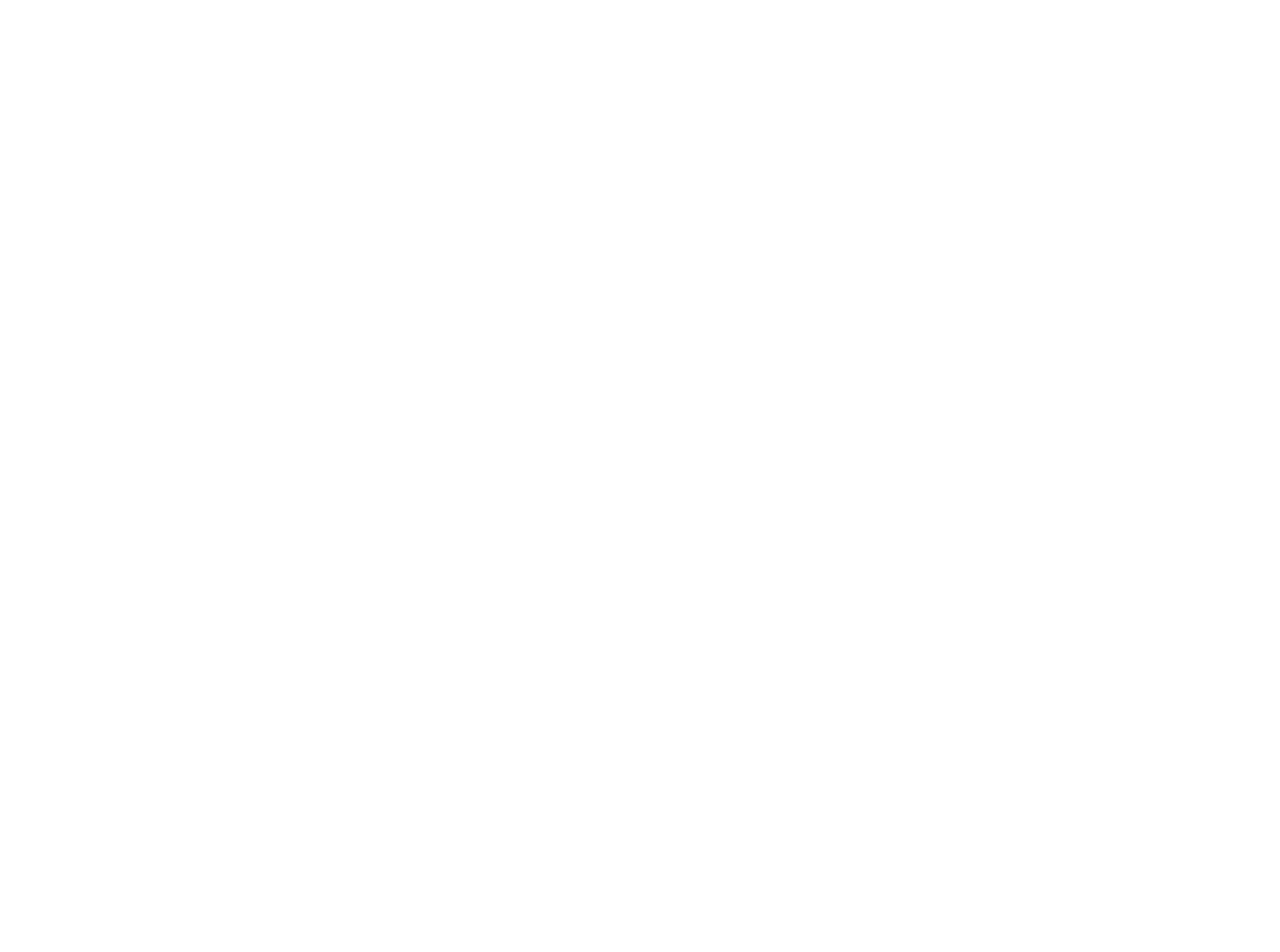
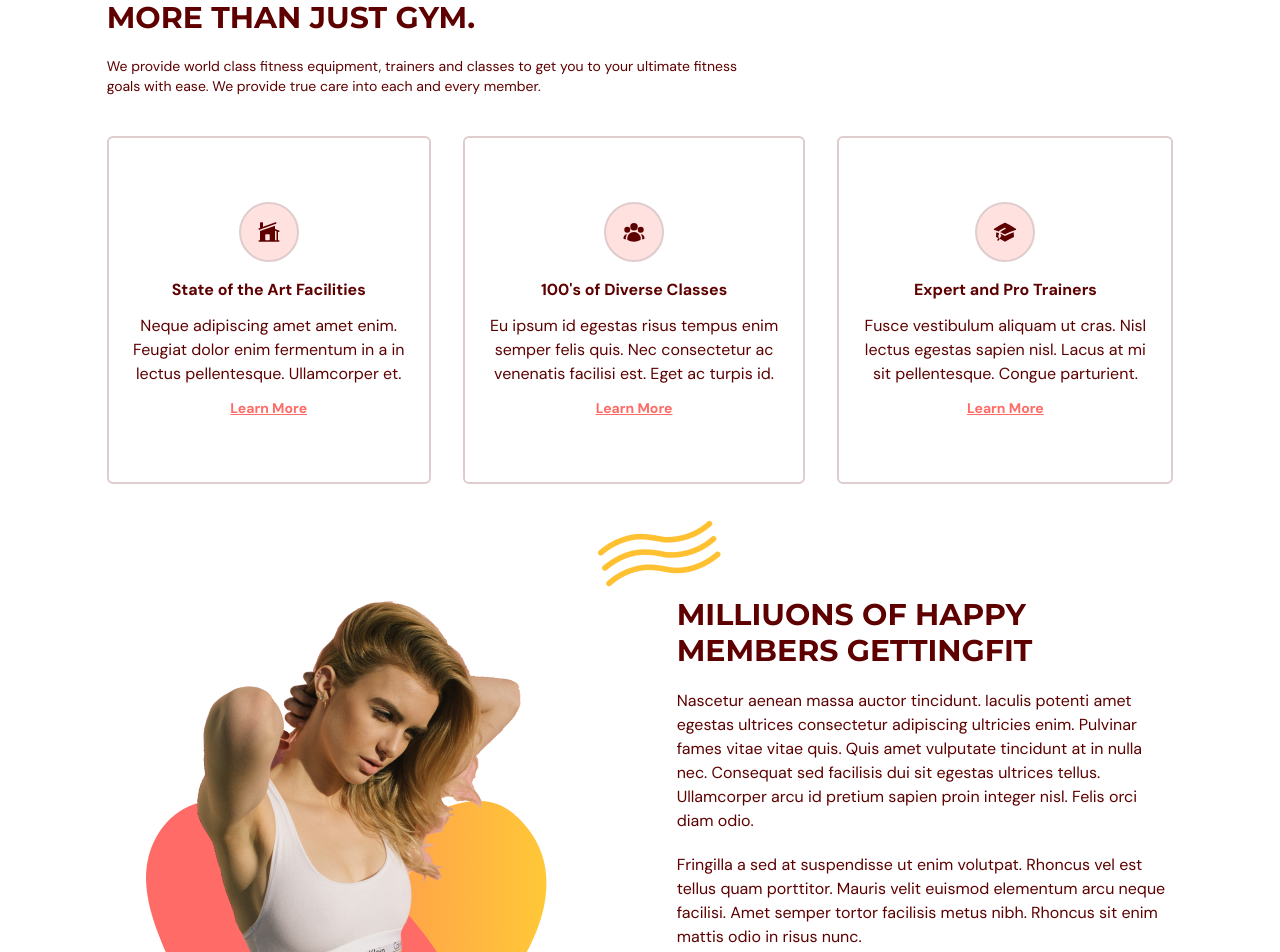
Before and after one commit to AlejandroM12/gym-ts, a React (Vite) app: page / in a window 1280 px wide. Shown: the part 900-1852 px from the top of the page. Before the commit the page ends 823 px from the top, so only its background shows below. Built offline with nearby package versions, Linux system fonts and the light colour scheme.

Commit message:
feat: add benefits page

```diff
--- a/src/App.tsx
+++ b/src/App.tsx
@@ -1,6 +1,7 @@
 import { useEffect, useState } from "react";
 import Navbar from "./scenes/navbar";
 import Home from "@/scenes/home";
+import Benefits from "@/scenes/benefits";
 import { SelectedPage } from "@/shared/types";
 
 function App() {
@@ -29,6 +30,7 @@
         setSelectedPage={setSelectedPage}
       />
       <Home setSelectedPage={setSelectedPage} />
+      <Benefits setSelectedPage={setSelectedPage} />
     </div>
   );
 }
--- /dev/null
+++ b/src/scenes/benefits/Benefit.tsx
@@ -0,0 +1,40 @@
+import { SelectedPage } from "@/shared/types";
+import AnchorLink from "react-anchor-link-smooth-scroll";
+import { motion } from "framer-motion";
+
+const childVariant = {
+  hidden: { opacity: 0, scale: 0.9 },
+  visible: { opacity: 1, scale: 1 },
+};
+type Props = {
+  icon: JSX.Element;
+  title: string;
+  description: string;
+  setSelectedPage: (value: SelectedPage) => void;
+};
+
+const Benefit = ({ icon, title, description, setSelectedPage }: Props) => {
+  return (
+    <motion.div
+      className="mt-5 rounded-md border-2 border-gray-100 px-5 py-16 text-center"
+      variants={childVariant}
+    >
+      <div className="mb-4 flex justify-center">
+        <div className="rounded-full border-2 border-gray-100 bg-primary-100 p-4">
+          {icon}
+        </div>
+      </div>
+      <h4 className="font-bold">{title}</h4>
+      <p className="my-3">{description}</p>
+      <AnchorLink
+        className="text-sm font-bold text-primary-500 underline hover:text-secondary-500"
+        onClick={() => setSelectedPage(SelectedPage.ContactUs)}
+        href={`#${SelectedPage.ContactUs}`}
+      >
+        <p>Learn More</p>
+      </AnchorLink>
+    </motion.div>
+  );
+};
+
+export default Benefit;
--- /dev/null
+++ b/src/scenes/benefits/index.tsx
@@ -0,0 +1,152 @@
+import ActionButton from "@/shared/ActionButton";
+import HText from "@/shared/HText";
+import { BenefitType, SelectedPage } from "@/shared/types";
+import {
+  HomeModernIcon,
+  UserGroupIcon,
+  AcademicCapIcon,
+} from "@heroicons/react/24/solid";
+import { motion } from "framer-motion";
+import BenefitsPageGraphic from "@/assets/BenefitsPageGraphic.png";
+import Benefit from "./Benefit";
+
+const benefits: Array<BenefitType> = [
+  {
+    icon: <HomeModernIcon className="h-6 w-6" />,
+    title: "State of the Art Facilities",
+    description:
+      "Neque adipiscing amet amet enim. Feugiat dolor enim fermentum in a in lectus pellentesque. Ullamcorper et.",
+  },
+  {
+    icon: <UserGroupIcon className="h-6 w-6" />,
+    title: "100's of Diverse Classes",
+    description:
+      "Eu ipsum id egestas risus tempus enim semper felis quis. Nec consectetur ac venenatis facilisi est. Eget ac turpis id.",
+  },
+  {
+    icon: <AcademicCapIcon className="h-6 w-6" />,
+    title: "Expert and Pro Trainers",
+    description:
+      "Fusce vestibulum aliquam ut cras. Nisl lectus egestas sapien nisl. Lacus at mi sit pellentesque. Congue parturient.",
+  },
+];
+const container = {
+  hidden: {},
+  visible: {
+    transition: { staggerChildren: 0.2 },
+  },
+};
+type Props = {
+  setSelectedPage: (value: SelectedPage) => void;
+};
+
+const Benefits = ({ setSelectedPage }: Props) => {
+  return (
+    <section id="benefits" className="mx-auto min-h-full w-5/6 py-20">
+      <motion.div
+        onViewportEnter={() => setSelectedPage(SelectedPage.Benefits)}
+      >
+        <motion.div
+          className="md:my-5 md:w-3/5"
+          initial="hidden"
+          whileInView="visible"
+          viewport={{ once: true, amount: 0.5 }}
+          transition={{ duration: 0.5 }}
+          variants={{
+            hidden: { opacity: 0, x: -50 },
+            visible: { opacity: 1, x: 0 },
+          }}
+        >
+          <HText>MORE THAN JUST GYM.</HText>
+          <p className="my-5 text-sm">
+            We provide world class fitness equipment, trainers and classes to
+            get you to your ultimate fitness goals with ease. We provide true
+            care into each and every member.
+          </p>
+        </motion.div>
+        <motion.div
+          className="mt-5 items-center justify-between gap-8 md:flex"
+          initial="hidden"
+          whileInView="visible"
+          viewport={{
+            once: true,
+            amount: 0.5,
+          }}
+          variants={container}
+        >
+          {benefits.map((benefit: BenefitType) => (
+            <Benefit
+              key={benefit.title}
+              icon={benefit.icon}
+              title={benefit.title}
+              description={benefit.description}
+              setSelectedPage={setSelectedPage}
+            />
+          ))}
+        </motion.div>
+        <div className="mt-16 items-center justify-between gap-20 md:mt-28 md:flex">
+          <img
+            src={BenefitsPageGraphic}
+            alt="benefits-page-graphic"
+            className="mx-auto"
+          />
+          <div>
+            <div className="relative">
+              <div className="before:absolute before:-top-20 before:-left-20 before:z-[1] before:content-abstractwaves">
+                <motion.div
+                  initial="hidden"
+                  whileInView="visible"
+                  viewport={{ once: true, amount: 0.5 }}
+                  transition={{ duration: 0.5 }}
+                  variants={{
+                    hidden: { opacity: 0, x: 50 },
+                    visible: { opacity: 1, x: 0 },
+                  }}
+                >
+                  <HText>
+                    MILLIUONS OF HAPPY MEMBERS GETTING
+                    <span className="text-primary-,00">FIT</span>
+                  </HText>
+                </motion.div>
+              </div>
+            </div>
+            <motion.div
+              initial="hidden"
+              whileInView="visible"
+              viewport={{ once: true, amount: 0.5 }}
+              transition={{ delay: 0.2, duration: 0.5 }}
+              variants={{
+                hidden: { opacity: 0, x: 50 },
+                visible: { opacity: 1, x: 0 },
+              }}
+            >
+              <p className="my-5">
+                Nascetur aenean massa auctor tincidunt. Iaculis potenti amet
+                egestas ultrices consectetur adipiscing ultricies enim. Pulvinar
+                fames vitae vitae quis. Quis amet vulputate tincidunt at in
+                nulla nec. Consequat sed facilisis dui sit egestas ultrices
+                tellus. Ullamcorper arcu id pretium sapien proin integer nisl.
+                Felis orci diam odio.
+              </p>
+              <p className="mb-5">
+                Fringilla a sed at suspendisse ut enim volutpat. Rhoncus vel est
+                tellus quam porttitor. Mauris velit euismod elementum arcu neque
+                facilisi. Amet semper tortor facilisis metus nibh. Rhoncus sit
+                enim mattis odio in risus nunc.
+              </p>
+              <div className="relative mt-16">
+                <div className="before:absoulte before:-bottom-20 before:right-40 before:z-[-1] before:content-sparkles">
+                  <ActionButton setSelectedPage={setSelectedPage}>
+                    Join Now
+                  </ActionButton>
+                </div>
+              </div>
+            </motion.div>
+          </div>
+        </div>
+      </motion.div>
+    </section>
+  );
+};
+
+export default Benefits;
--- /dev/null
+++ b/src/shared/HText.tsx
@@ -0,0 +1,13 @@
+import React from "react";
+
+type Props = {
+  children: React.ReactNode;
+};
+
+const HText = ({ children }: Props) => {
+  return (
+    <h1 className="basis-3/5 font-montserrat text-3xl font-bold">{children}</h1>
+  );
+};
+
+export default HText;
--- a/src/shared/types.ts
+++ b/src/shared/types.ts
@@ -4,3 +4,8 @@
     OurClasses = "ourclasses",
     ContactUs = "contactus",
   }
+export interface BenefitType {
+  icon: JSX.Element
+  title: string
+  description: string
+}
```
